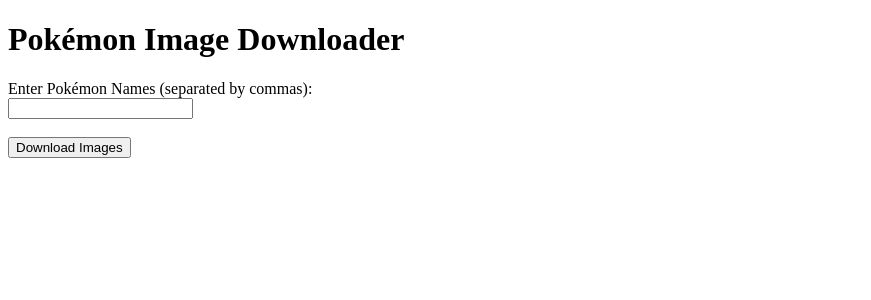
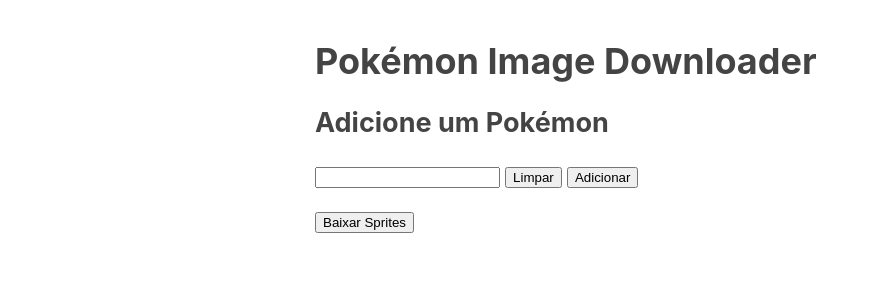
Before and after one commit to dvanael/pokespite, a Flask app: page / in a window 1280 px wide. Shown: the top 300 px of the page, without its empty margins (0-871 px from the left). Run offline with Flask 3, Linux system fonts and the light colour scheme.

Commit message:
feat: adiciona galeria e download único

```diff
--- a/app.py
+++ b/app.py
@@ -10,30 +10,26 @@
 @app.route("/", methods=["GET", "POST"])
 def index():
     if request.method == "POST":
-        # Recupera a string com os nomes separados por vírgula
-        pokemon_names = request.form.get("pokemon_names")
-        # Divide a string nos nomes individuais e remove espaços extras
-        pokemon_list = [
-            name.strip().lower() for name in pokemon_names.split(",") if name.strip()
-        ]
-
+        data = request.get_json()
         images = {}
 
-        for pokemon in pokemon_list:
-            try:
-                response = requests.get(f"https://pokeapi.co/api/v2/pokemon/{pokemon}")
+        for pokemon in data:
+            name = pokemon["name"]
+            icon_url = pokemon["icon"]
+
+            if icon_url:
+                response = requests.get(icon_url)
                 response.raise_for_status()
-                data = response.json()
-                sprite_url = data["sprites"]["versions"]["generation-vii"]["icons"][
-                    "front_default"
-                ]
-
-                if sprite_url:
-                    image_response = requests.get(sprite_url)
-                    image_response.raise_for_status()
-                    images[pokemon] = BytesIO(image_response.content)
-            except requests.exceptions.RequestException:
-                images[pokemon] = None
+                if len(data) == 1:
+                    file_name = f"{name}.png"
+                    return send_file(
+                        BytesIO(response.content),
+                        mimetype="image/png",
+                        as_attachment=True,
+                        download_name=file_name,
+                    )
+                else:
+                    images[name] = BytesIO(response.content)
 
         if images:
             zip_buffer = BytesIO()
@@ -58,4 +54,4 @@
 
 
 if __name__ == "__main__":
-    app.run(debug=True)
+    app.run(debug=True, use_reloader=True)
--- /dev/null
+++ b/static/css/main.css
@@ -0,0 +1,50 @@
+:root {
+  --border-color: #171618;
+}
+
+body {
+  max-width: 650px;
+  margin: 40px auto;
+  padding: 0 10px;
+  font: 18px/1.5 -apple-system, BlinkMacSystemFont, "Segoe UI", Roboto, "Helvetica Neue", Arial, "Noto Sans", sans-serif, "Apple Color Emoji", "Segoe UI Emoji", "Segoe UI Symbol", "Noto Color Emoji";
+  color: #444
+}
+
+h1,h2,h3 {
+  line-height: 1.2
+}
+
+@media (prefers-color-scheme: dark) {
+  body {
+      color:#c9d1d9;
+      background: #0d1117
+  }
+}
+
+
+
+.d-none{
+  display: none;
+}
+
+.gallery {
+  display: flex;
+  flex-wrap: wrap;
+  justify-content: start;
+  gap: 1rem;
+}
+
+.image {
+  display: inline-block;
+  flex-direction: column;
+  align-items: center;
+  justify-content: center;
+  border: 3px solid var(--border-color);
+  border-radius: 15px;
+}
+
+.image img {
+  width: 10rem;
+  margin: 0.1rem;
+  image-rendering: pixelated;
+}
--- /dev/null
+++ b/static/js/main.js
@@ -0,0 +1,123 @@
+'use strict';
+
+// Global variables
+const pokeApi = 'https://pokeapi.co/api/v2/pokemon/';
+const pokemonList = [];
+
+const pokemonForm = document.getElementById('pokemon-form');
+const downloadBtn = document.getElementById('id-download-btn');
+const downloadLink = document.getElementById('id-download-link');
+const alertText = document.querySelector('.alert-text');
+
+async function getPokemom(pokemon) {
+  try {
+    const url = pokeApi + pokemon + '/';
+    const response = await fetch(url);
+    const data = await response.json();
+    return data;
+  } catch (error) {
+    console.log(error);
+  }
+}
+
+function getPokemonName(data) {
+  return data.name;
+}
+
+function getPokemonIcon(data) {
+  return data.sprites.versions['generation-vii'].icons.front_default;
+}
+
+function removePokemon(event) {
+  const pokemonName = event.target.parentElement.id;
+  const pokemonIndex = pokemonList.findIndex(p => p.name === pokemonName);
+  pokemonList.splice(pokemonIndex, 1);
+  event.target.parentElement.remove();
+}
+
+pokemonForm.addEventListener('submit', async (event) => {
+  event.preventDefault();
+
+  const pokemon = document.getElementById('id-pokemon').value;
+
+  try {
+    const pokemonData = await getPokemom(pokemon);
+    const pokemonName = getPokemonName(pokemonData);
+    const pokemonIcon = getPokemonIcon(pokemonData);
+
+    if (pokemonList.some(p => p.name === pokemonName)) {
+      alertText.innerHTML = 'Esse Pokémon já foi adicionado. Tente novamente.';
+      return;
+    }
+
+    const pokemonObject = {
+      name: pokemonName,
+      icon: pokemonIcon,
+    };
+
+    pokemonList.push(pokemonObject);
+
+    const imageElement = `
+      <img class="gallery" src="${pokemonIcon}" alt="${pokemonName}-icon">
+      <p>${pokemonName}</p>
+      <button class="remove-btn">X</button>
+    `;
+
+    const div = document.createElement('div');
+    div.classList.add('image');
+    div.setAttribute('id', pokemonName);
+    div.innerHTML = imageElement;
+
+    const removeButton = div.querySelector('.remove-btn');
+    removeButton.addEventListener('click', removePokemon);
+
+    const gallery = document.getElementById('id-gallery');
+    gallery.appendChild(div);
+
+    event.target.reset();
+    alertText.innerHTML = '';
+
+  } catch (error) {
+    console.log(error);
+    alertText.innerHTML = 'Pokémon não encontrado. Tente novamente.';
+  }
+
+});
+
+
+downloadBtn.addEventListener('click', async (event) => {
+  event.preventDefault();
+
+  if (pokemonList.length > 0) {
+    try {
+      const response = await fetch('/', {
+        method: 'POST',
+        headers: {
+          'Content-Type': 'application/json',
+        },
+        body: JSON.stringify(pokemonList),
+      });
+
+      if (response.ok) {
+        const blob = await response.blob();
+        const url = window.URL.createObjectURL(blob);
+
+        downloadLink.href = url;
+        if (pokemonList.length === 1) {
+          downloadLink.download = `${pokemonList[0].name}.png`;
+        } else {
+          downloadLink.download = 'pokemon_images.zip';
+        }
+        downloadLink.click();
+
+        window.URL.revokeObjectURL(url);
+      } else {
+        console.error('Erro ao baixar o arquivo.');
+      }
+    } catch (error) {
+      console.error('Erro na requisição:', error);
+    }
+  } else {
+    alertText.innerHTML = 'Nenhum Pokémon adicionado. Adicione um Pokémon primeiro.';
+  }
+});
--- a/templates/index.html
+++ b/templates/index.html
@@ -1,16 +1,29 @@
 <!DOCTYPE html>
 <html lang="en">
 <head>
-    <meta charset="UTF-8">
-    <meta name="viewport" content="width=device-width, initial-scale=1.0">
-    <title>Pokémon Image Downloader</title>
+  <meta charset="UTF-8">
+  <meta name="viewport" content="width=device-width, initial-scale=1.0">
+  <title>Pokémon Image Downloader</title>
+  <link rel="stylesheet" href="{{ url_for('static', filename='css/main.css') }}">
 </head>
 <body>
-    <h1>Pokémon Image Downloader</h1>
-    <form method="POST">
-        <label for="pokemon_names">Enter Pokémon Names (separated by commas):</label><br>
-        <input type="text" id="pokemon_names" name="pokemon_names" required><br><br>
-        <button type="submit">Download Images</button>
-    </form>
+  <h1>Pokémon Image Downloader</h1>
+
+  <h2>Adicione um Pokémon</h2>
+  <form id="pokemon-form">
+    <input type="text" name="pokemon" id="id-pokemon">
+    <button type="reset">Limpar</button>
+    <button type="submit">Adicionar</button>
+    <p class="alert-text"></p>
+  </form>
+
+  <div id="id-gallery" class="gallery"></div>
+
+  <button id="id-download-btn" type="submit">Baixar Sprites</button>
+
+
+  <a class="d-none" id="id-download-link"></a>
+
 </body>
+<script src="{{ url_for('static', filename='js/main.js') }}"></script>
 </html>
```
